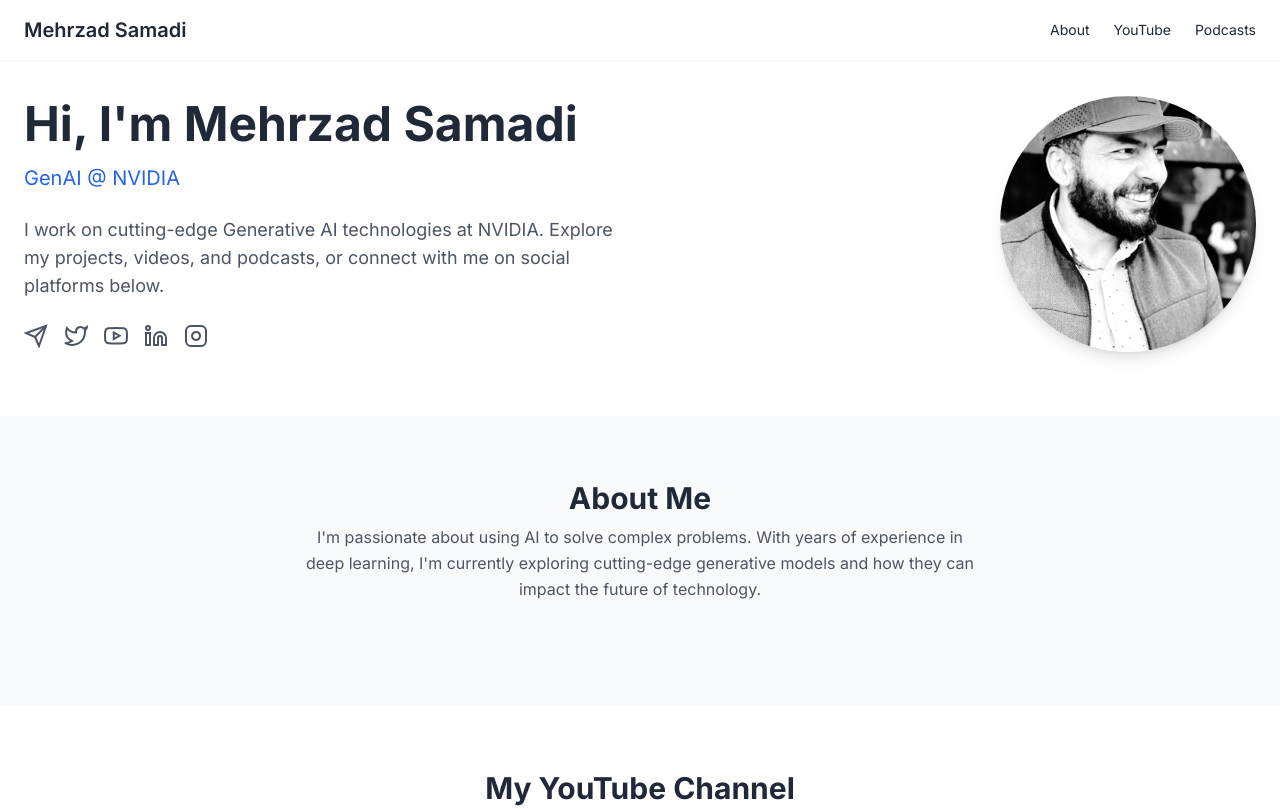
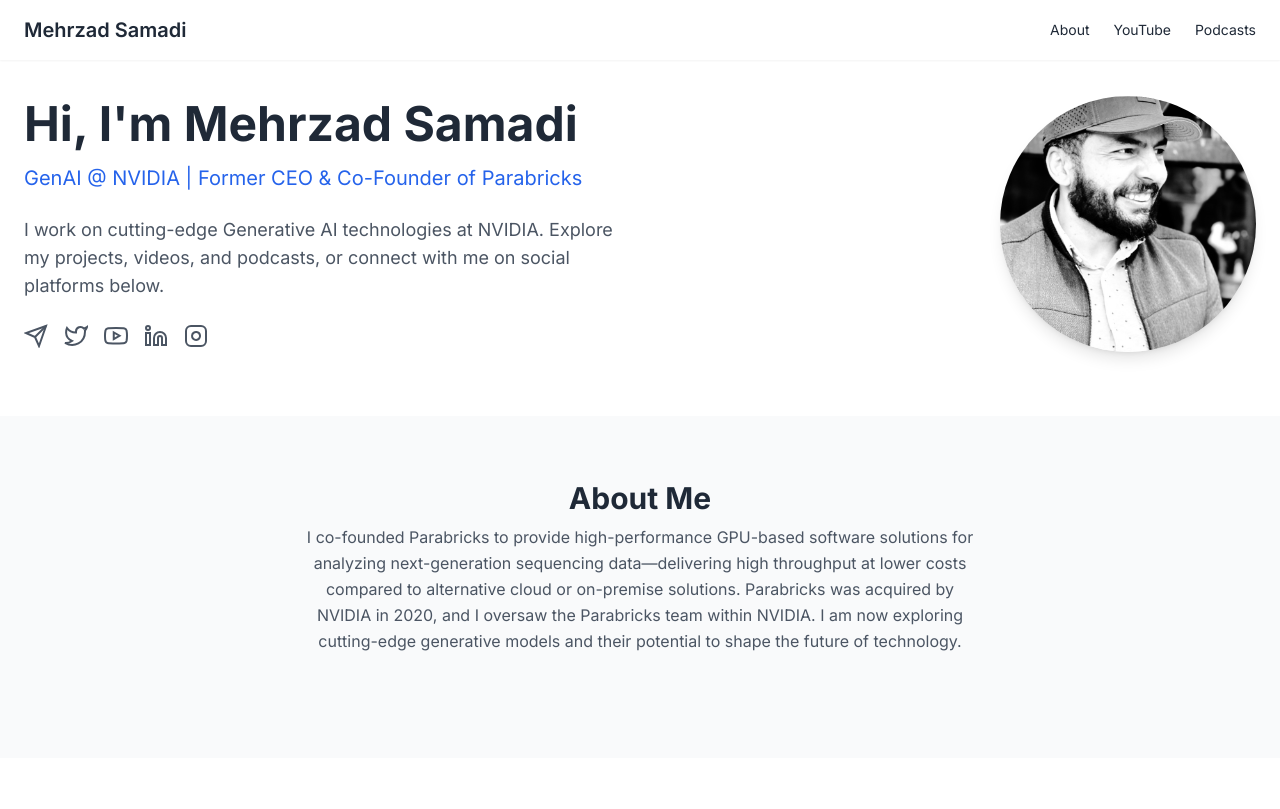
Before and after one commit to mehrzads/webpage, a plain HTML site: page index.html in a window 1280 px wide. Shown: the top 809 px of the page. Drawn offline with nearby package versions, Linux system fonts and the light colour scheme.

Commit message:
better bio

```diff
--- a/index.html
+++ b/index.html
@@ -79,7 +79,7 @@
             Hi, I'm Mehrzad Samadi
           </h1>
           <p class="text-blue-600 text-lg sm:text-xl font-medium mb-6">
-            GenAI @ NVIDIA
+            GenAI @ NVIDIA | Former CEO & Co-Founder of Parabricks
           </p>
           <p class="text-gray-600 text-base sm:text-lg leading-relaxed mb-6">
             I work on cutting-edge Generative AI technologies at NVIDIA.
@@ -170,8 +170,7 @@
       <div class="text-center mb-10">
         <h2 class="text-3xl font-bold text-gray-800">About Me</h2>
         <p class="mt-2 text-gray-600 max-w-2xl mx-auto">
-          I'm passionate about using AI to solve complex problems. With years of experience in deep learning,
-          I'm currently exploring cutting-edge generative models and how they can impact the future of technology.
+            I co-founded Parabricks to provide high-performance GPU-based software solutions for analyzing next-generation sequencing data—delivering high throughput at lower costs compared to alternative cloud or on-premise solutions. Parabricks was acquired by NVIDIA in 2020, and I oversaw the Parabricks team within NVIDIA. I am now exploring cutting-edge generative models and their potential to shape the future of technology.
         </p>
       </div>
     </div>
```
